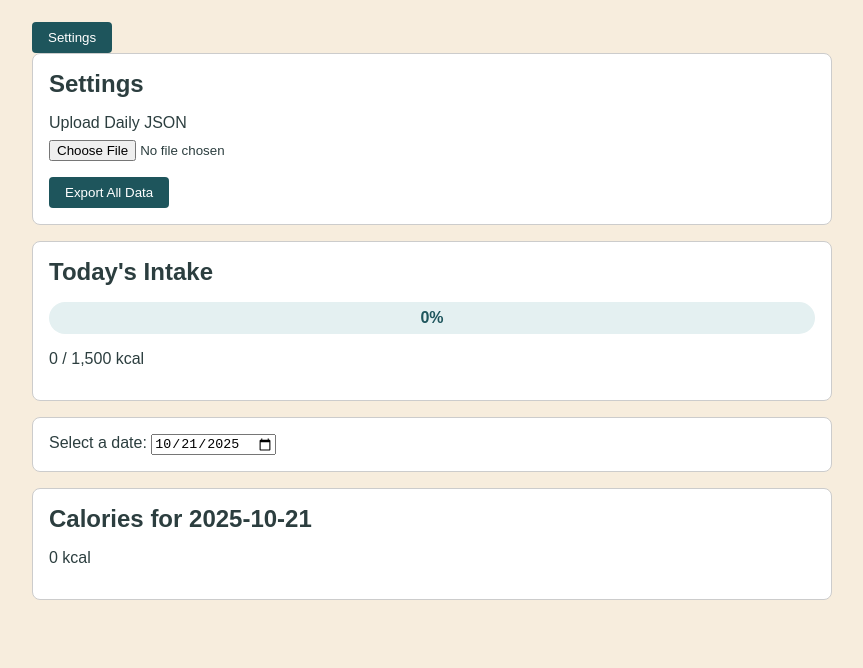
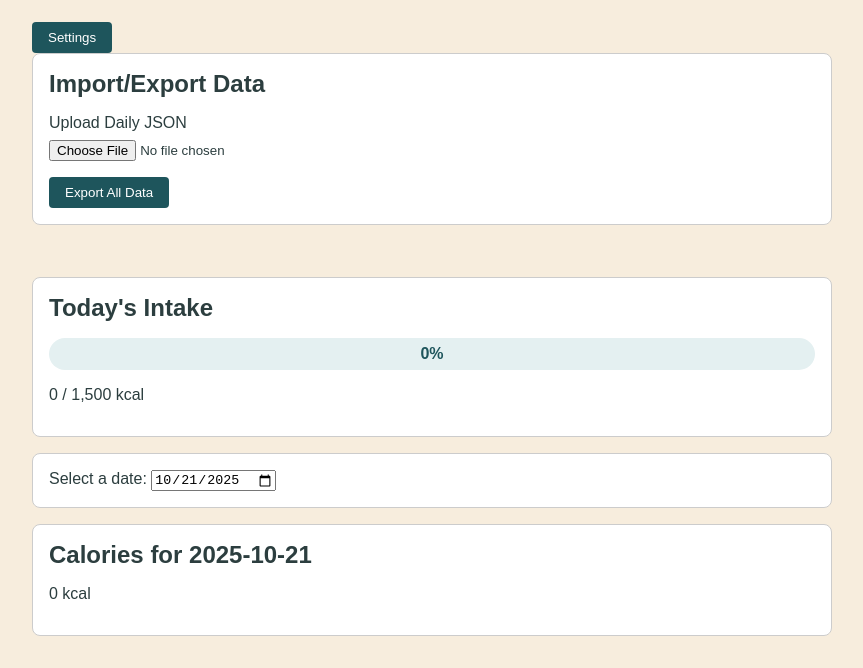
Before and after one commit to drs-az/CalorieTracker, a plain HTML site: page index.html in a window 1280 px wide. Both pictures are taken after a click on the button "Settings". Shown: the part 229-897 px from the top of the page, without its empty margins (208-1071 px from the left). Before the commit the page ends 861 px from the top, so only its background shows below. Drawn offline with Linux system fonts and the light colour scheme.

Commit message:
Update index.html

```diff
--- a/index.html
+++ b/index.html
@@ -92,12 +92,12 @@
   <h1>Calorie Tracker</h1>
   <button onclick="toggleSettings()">Settings</button>
   <div class="settings hidden" id="settingsPanel">
-    <h2>Settings</h2>
+    <h2>Import/Export Data</h2>
     <label for="jsonUpload">Upload Daily JSON</label>
     <input type="file" id="jsonUpload" accept="application/json" />
     <button onclick="exportData()">Export All Data</button>
   </div>
-
+<br><br>
   <div class="card today-card">
     <h2>Today's Intake</h2>
     <div class="progress" role="img" aria-label="Calories consumed towards daily goal">
```
